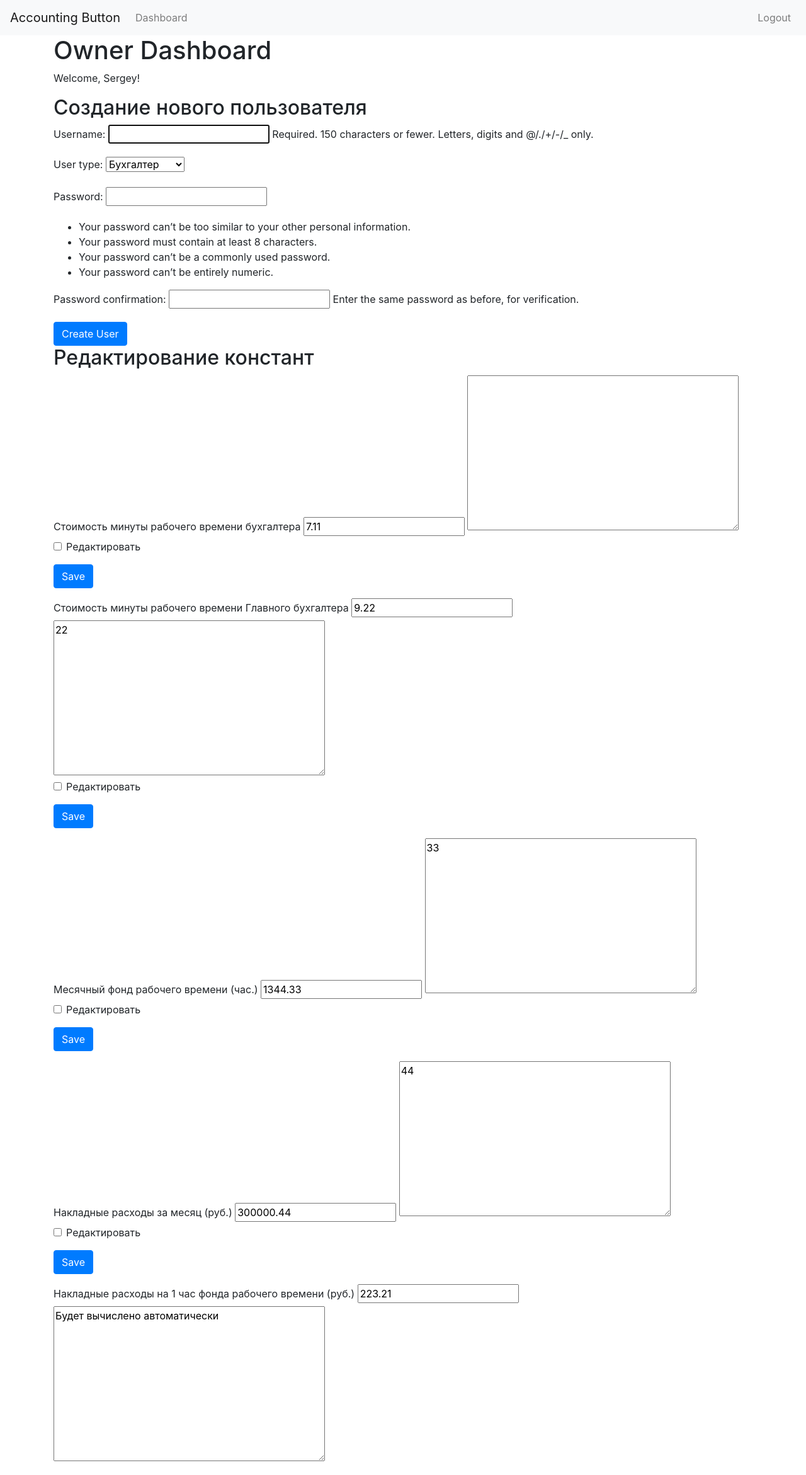
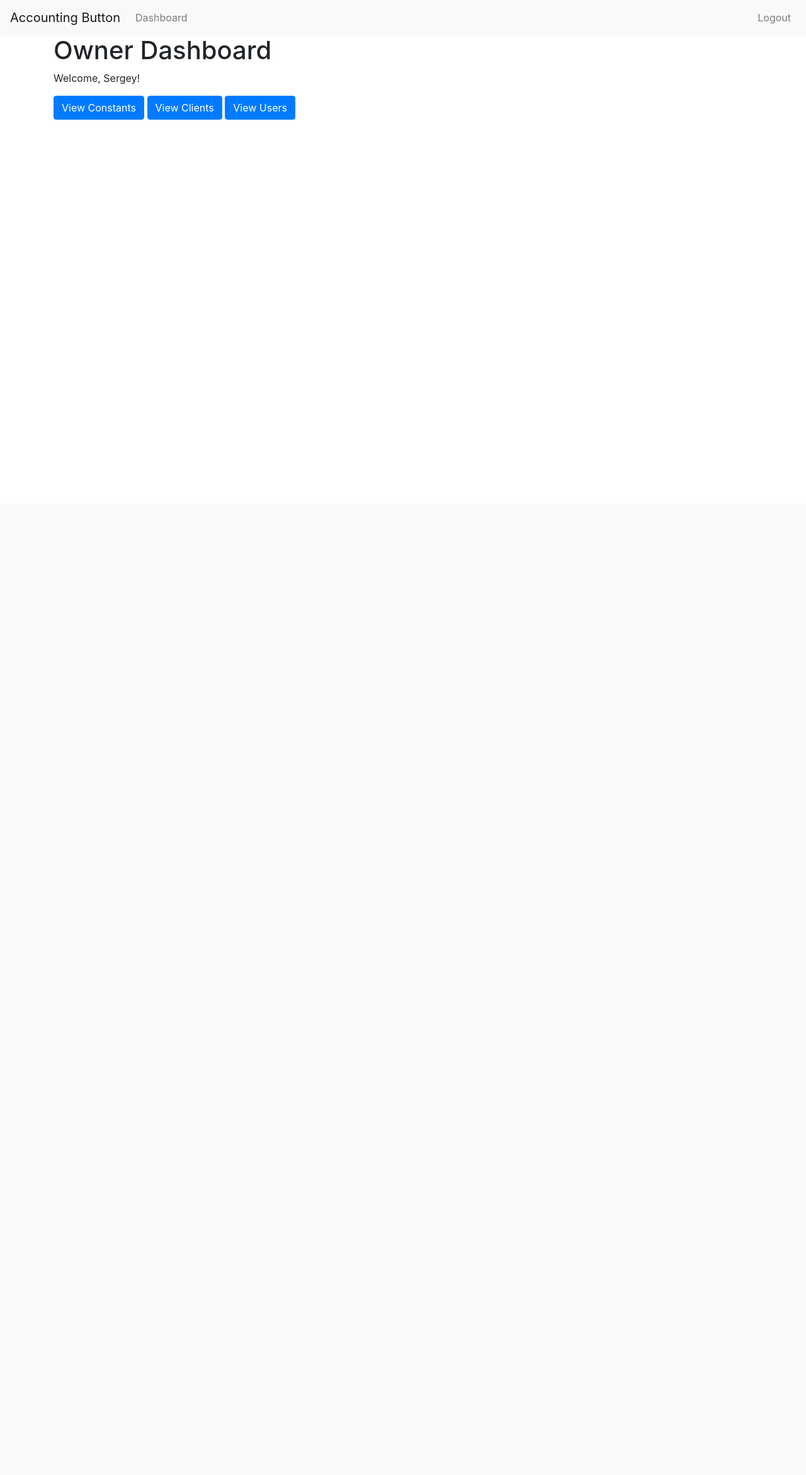
Before and after one commit to Sergey-Pashkov/MB4, a Django app: page /owner/ in a window 1280 px wide. Shown: the whole page at 63% size. After the commit the page ends 190 px from the top, so only its background shows below. Run offline with Django 5.2, Linux system fonts and the light colour scheme; a user stored in the database is signed in; data comes from the database, SQL or seed files in the repository; both versions use the stored data as it was after the commit; some libraries are stand-ins or nearby versions.

Commit message:
Удален лишний код с дашборда собственника. Справочники: Константы, Клиенты, Пользователи добавлены на дашборд собственника

```diff
--- a/Home_button/Accounting_button/templates/Accounting_button/owner_dashboard.html
+++ b/Home_button/Accounting_button/templates/Accounting_button/owner_dashboard.html
@@ -1,70 +1,13 @@
+<!-- templates/Accounting_button/owner_dashboard.html -->
 {% extends "Accounting_button/base.html" %}
-{% load static %}
-
 {% block title %}Owner Dashboard{% endblock %}
-
 {% block content %}
 <h1>Owner Dashboard</h1>
 <p>Welcome, {{ user.username }}!</p>
 
-<h2>Создание нового пользователя</h2>
-<form method="post">
-    {% csrf_token %}
-    {{ form_user.as_p }}
-    <button type="submit" name="create_user" class="btn btn-primary">Create User</button>
-</form>
+<!-- Кнопки для перехода на различные страницы -->
+<a href="{% url 'constant_list' %}" class="btn btn-primary">View Constants</a>
+<a href="{% url 'client_list' %}" class="btn btn-primary">View Clients</a>
+<a href="{% url 'user_list' %}" class="btn btn-primary">View Users</a>
 
-<h2>Редактирование констант</h2>
-{% for constant, form_constant in constants_forms %}
-    <form method="post" class="mb-3">
-        {% csrf_token %}
-        <input type="hidden" name="constant_id" value="{{ constant.id }}">
-        <div class="form-group">
-            <label>{{ constant.name }}</label>
-            {{ form_constant.value }}
-            {{ form_constant.comment }}
-            {% if not forloop.last %}
-            <div class="form-check">
-                <input type="checkbox" class="form-check-input" id="edit_mode_{{ constant.id }}" onchange="toggleEditMode({{ constant.id }})">
-                <label class="form-check-label" for="edit_mode_{{ constant.id }}">Редактировать</label>
-            </div>
-            {% endif %}
-        </div>
-        {% if constant.name != "Накладные расходы на 1 час фонда рабочего времени (руб.)" %}
-        <button type="submit" class="btn btn-primary">Save</button>
-        {% endif %}
-    </form>
-{% endfor %}
 {% endblock %}
-
-{% block extra_js %}
-<script>
-function toggleEditMode(constantId) {
-    const isChecked = document.getElementById('edit_mode_' + constantId).checked;
-    const valueField = document.getElementById('id_value_' + constantId);
-    const commentField = document.getElementById('id_comment_' + constantId);
-
-    if (isChecked) {
-        valueField.removeAttribute('readonly');
-        commentField.removeAttribute('readonly');
-    } else {
-        valueField.setAttribute('readonly', 'readonly');
-        commentField.setAttribute('readonly', 'readonly');
-    }
-}
-
-document.addEventListener('DOMContentLoaded', function() {
-    document.querySelectorAll('.form-check-input').forEach(function(checkbox) {
-        checkbox.addEventListener('change', function() {
-            const constantId = this.id.split('_')[2];
-            toggleEditMode(constantId);
-        });
-    });
-
-    // Initial setup to make fields readonly
-    document.querySelectorAll('input[id^="id_value_"], textarea[id^="id_comment_"]').forEach(function(field) {
-        field.setAttribute('readonly', 'readonly');
-    });
-});
-</script>
-{% endblock %}
--- a/Home_button/Accounting_button/views.py
+++ b/Home_button/Accounting_button/views.py
@@ -29,32 +29,13 @@ def director_dashboard(request):
     return render(request, 'Accounting_button/director_dashboard.html', {'user': request.user})
 
 # Дашборд собственника с обработкой формы создания пользователя и редактирования констант
+# views.py
+from django.shortcuts import render, redirect
+from django.contrib.auth.decorators import login_required
+
 @login_required
 def owner_dashboard(request):
-    if request.method == 'POST' and 'create_user' in request.POST:
-        form_user = CustomUserCreationForm(request.POST)
-        if form_user.is_valid():
-            form_user.save()
-            return redirect('owner_dashboard')
-    else:
-        form_user = CustomUserCreationForm()
-
-    if request.method == 'POST' and 'constant_id' in request.POST:
-        constant_id = request.POST.get('constant_id')
-        constant = Constant.objects.get(id=constant_id)
-        form_constant = ConstantForm(request.POST, instance=constant)
-        if form_constant.is_valid():
-            form_constant.save()
-            return redirect('owner_dashboard')
-    else:
-        constants = Constant.objects.all()
-        constants_forms = [(constant, ConstantForm(instance=constant)) for constant in constants]
-
-    return render(request, 'Accounting_button/owner_dashboard.html', {
-        'form_user': form_user,
-        'constants_forms': constants_forms,
-        'user': request.user,
-    })
+    return render(request, 'Accounting_button/owner_dashboard.html', {'user': request.user})
 
 
 @login_required
```
Also changed, not shown: Home_button/db.sqlite3.
